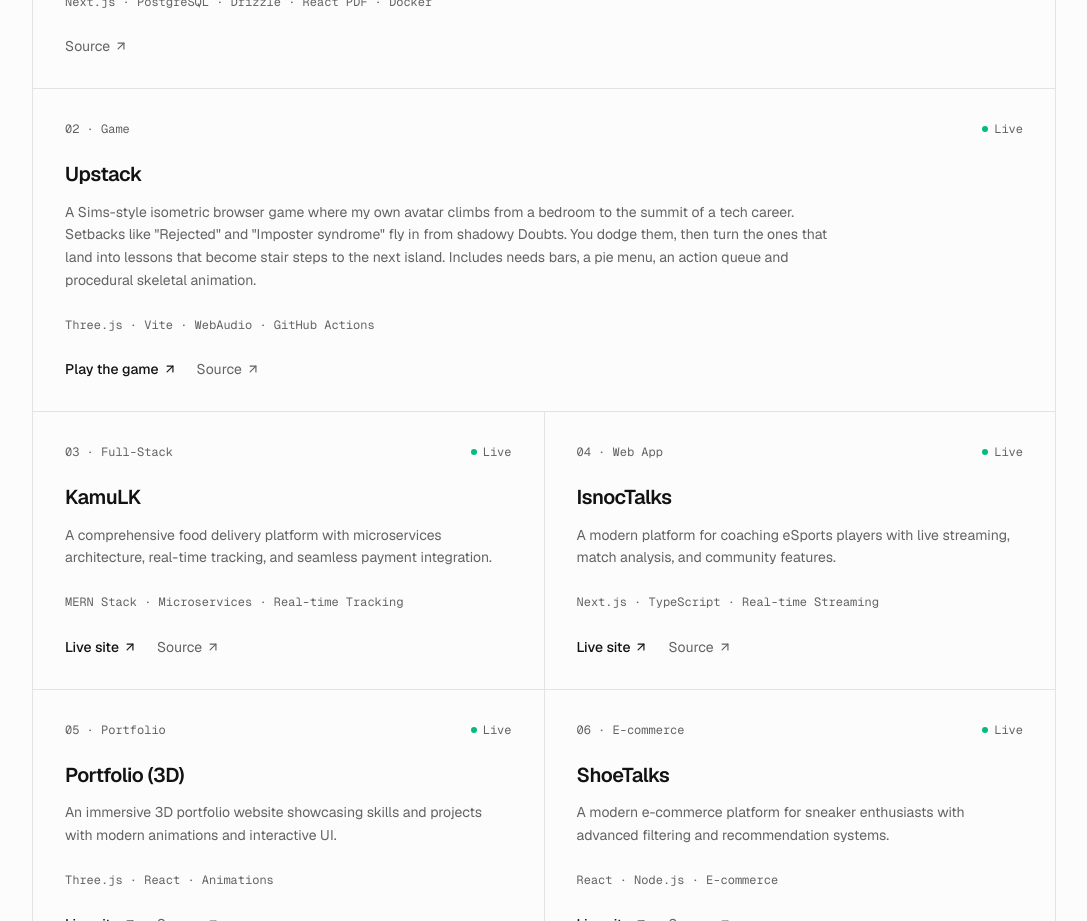
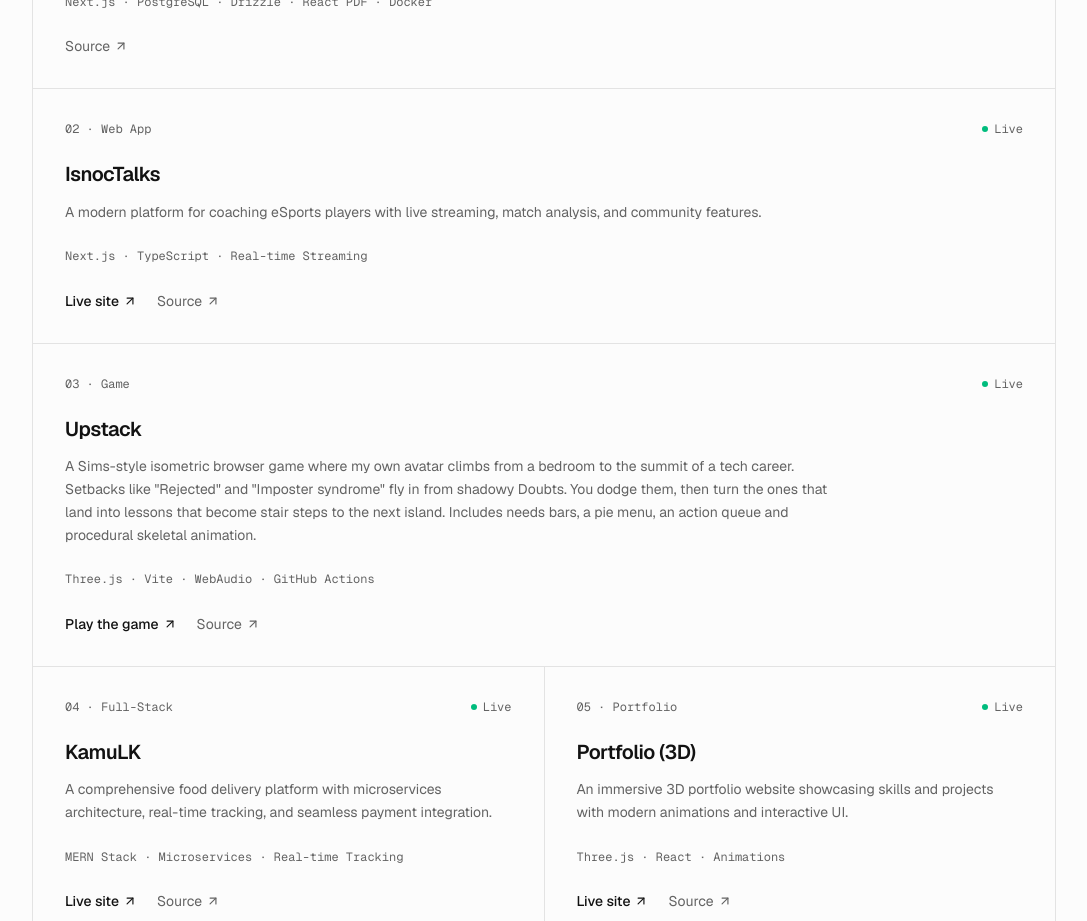
Before and after one commit to thusalapi/portfolio-2026, a Next.js app: page / in a window 1280 px wide. Shown: the part 3360-4281 px from the top of the page, without its empty margins (96-1183 px from the left). Built offline with nearby package versions, Linux system fonts and the light colour scheme.

Commit message:
feat: feature IsnocTalks as second project and link Vercel demo
Co-Authored-By: Claude Opus 5.5 <noreply@anthropic.com>
Claude-Session: https://claude.ai/code/session_01C4WnysiR6VGYcEAnW2Tzkq

```diff
--- a/components/projects.tsx
+++ b/components/projects.tsx
@@ -27,6 +27,18 @@ const featuredProjects: FeaturedProject[] = [
     highlight: true,
   },
   {
+    id: 2,
+    title: "IsnocTalks",
+    description:
+      "A modern platform for coaching eSports players with live streaming, match analysis, and community features.",
+    category: "Web App",
+    tech: ["Next.js", "TypeScript", "Real-time Streaming"],
+    github: "https://github.com/thusalapi/isnoctalks",
+    demo: "https://isnoc-talks.vercel.app/",
+    status: "Live",
+    highlight: true,
+  },
+  {
     id: 5,
     title: "Upstack",
     description:
@@ -48,17 +60,6 @@ const featuredProjects: FeaturedProject[] = [
     tech: ["MERN Stack", "Microservices", "Real-time Tracking"],
     github: "https://github.com/thusalapi/KAMU-microservice",
     demo: "https://kamulk.vercel.app",
-    status: "Live",
-  },
-  {
-    id: 2,
-    title: "IsnocTalks",
-    description:
-      "A modern platform for coaching eSports players with live streaming, match analysis, and community features.",
-    category: "Web App",
-    tech: ["Next.js", "TypeScript", "Real-time Streaming"],
-    github: "https://github.com/thusalapi/isnoctalks",
-    demo: "https://isnoctalks.com",
     status: "Live",
   },
   {
```
